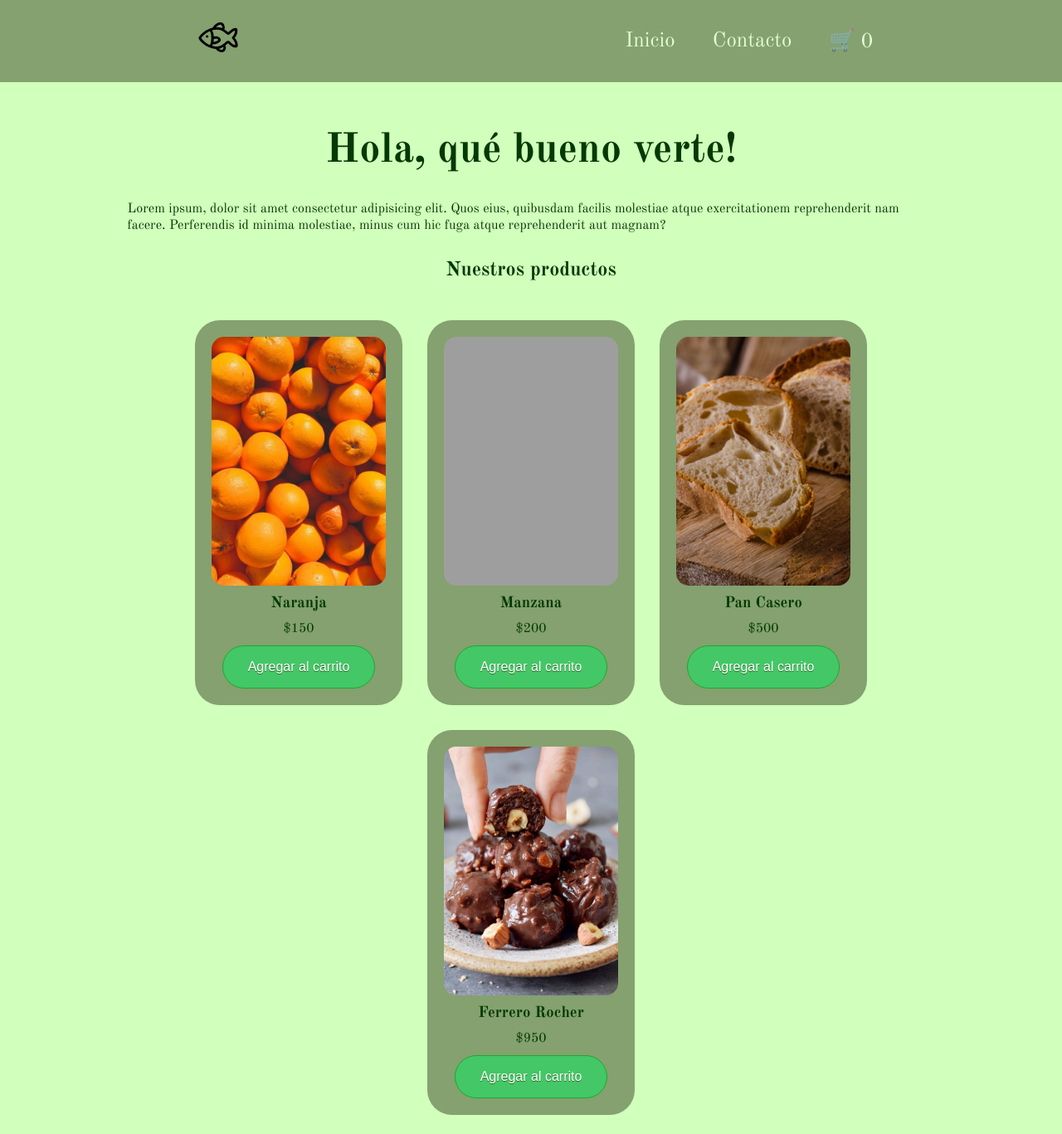
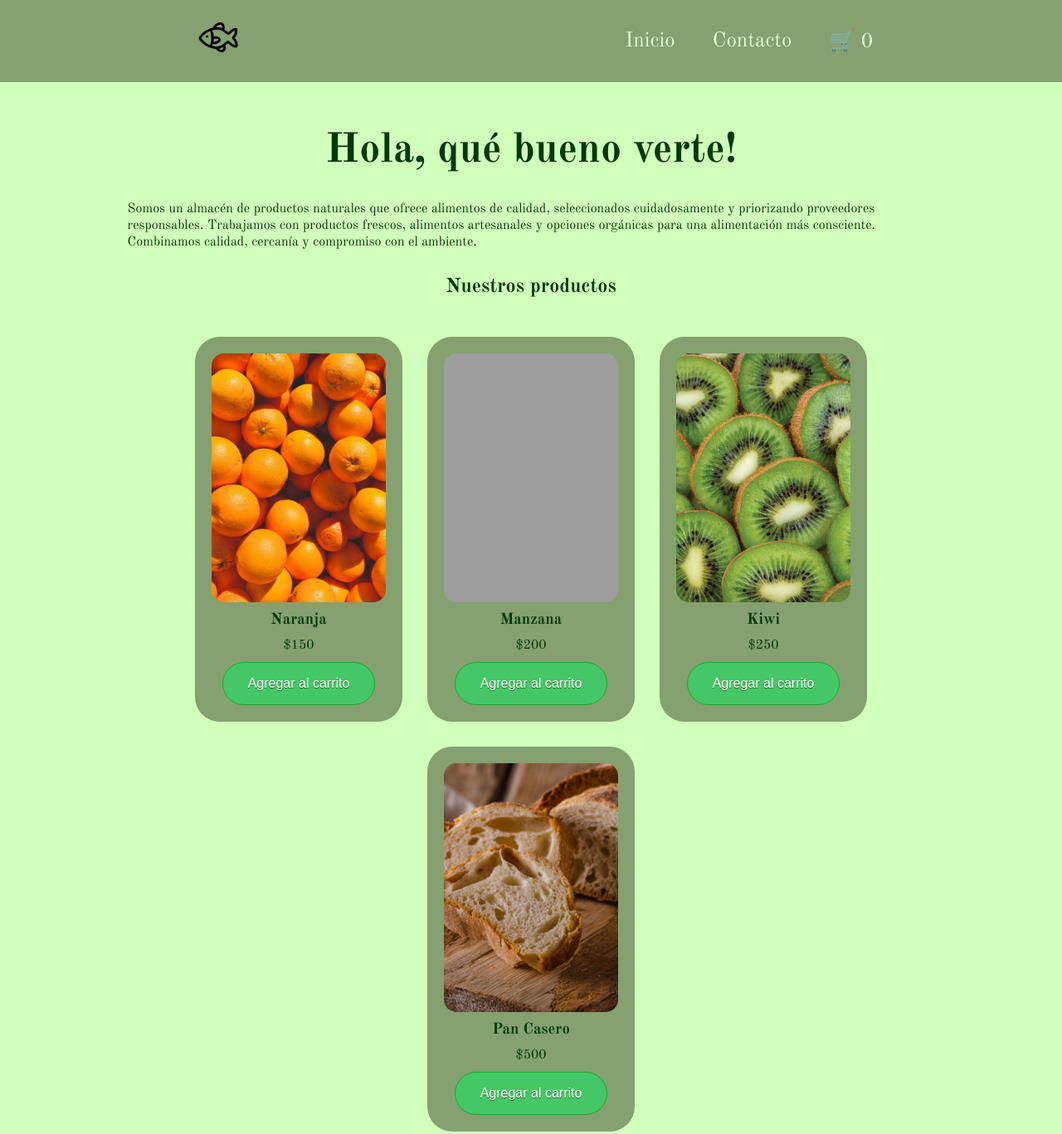
Before and after one commit to santrossi/TFI-TalentoTech-2026, a plain HTML site: page index.html in a window 1280 px wide. Shown: the top 1367 px of the page at 83% size. Drawn offline with nearby package versions, Linux system fonts and the light colour scheme; grey boxes are pictures that could not be loaded.

Commit message:
update: productos placeholder y texto

```diff
--- a/data/productos.json
+++ b/data/productos.json
@@ -1,11 +1,6 @@
 [
   { "id": "1", "nombre": "Naranja", "img": "img/naranjas.jpg", "precio": 150 },
   { "id": "2", "nombre": "Manzana", "img": "img/manzanas.jpg", "precio": 200 },
-  { "id": "3", "nombre": "Pan Casero", "img": "img/pan.jpg", "precio": 500 },
-  {
-    "id": "4",
-    "nombre": "Ferrero Rocher",
-    "img": "img/ferrero.jpg",
-    "precio": 950
-  }
+  { "id": "3", "nombre": "Kiwi", "img": "img/kiwi.jpg", "precio": 250 },
+  { "id": "4", "nombre": "Pan Casero", "img": "img/pan.jpg", "precio": 500 }
 ]
--- a/index.html
+++ b/index.html
@@ -59,10 +59,11 @@
       <section class="main-landing">
         <h1>Hola, qué bueno verte!</h1>
         <p class="parrafo">
-          Lorem ipsum, dolor sit amet consectetur adipisicing elit. Quos eius,
-          quibusdam facilis molestiae atque exercitationem reprehenderit nam
-          facere. Perferendis id minima molestiae, minus cum hic fuga atque
-          reprehenderit aut magnam?
+          Somos un almacén de productos naturales que ofrece alimentos de
+          calidad, seleccionados cuidadosamente y priorizando proveedores
+          responsables. Trabajamos con productos frescos, alimentos artesanales
+          y opciones orgánicas para una alimentación más consciente. Combinamos
+          calidad, cercanía y compromiso con el ambiente.
         </p>
       </section>
 
```
Also changed, not shown: img/kiwi.jpg (added).
